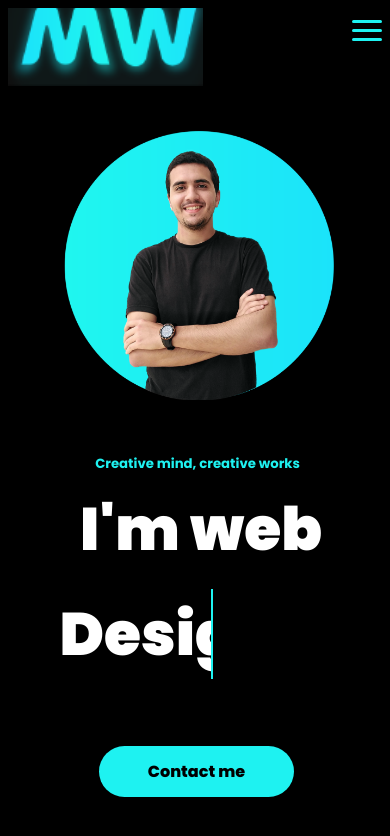
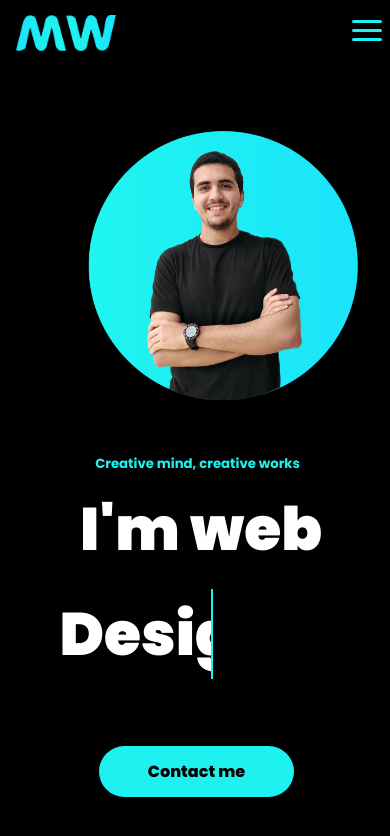
Before and after one commit to Linda2490/portfollio_website, a React (Create React App) app in the folder portfolioclient/: page / in a window 390 px wide. Shown: the top 836 px of the page. Built offline with nearby package versions, Linux system fonts and the light colour scheme.

Commit message:
adjustments

```diff
--- a/portfolioclient/src/App.css
+++ b/portfolioclient/src/App.css
@@ -5,3 +5,7 @@
   box-sizing: border-box;
   width: 100%;
 }
+.oneline {
+  display: flex;
+  flex: row;
+}
--- a/portfolioclient/src/App.js
+++ b/portfolioclient/src/App.js
@@ -4,6 +4,7 @@ import Contact from './PortfolioContainer/contact/Contact'
 import Footer from './PortfolioContainer/Footer'
 import Home from './PortfolioContainer/Home/Home'
 import Hf from './PortfolioContainer/Home_following/Hf'
+import Logo from './PortfolioContainer/logoMW/Logo'
 import Navbar from './PortfolioContainer/Navbar/Navbar'
 import Sc from './PortfolioContainer/services_component/Sc'
 import ScIcons from './PortfolioContainer/services_component/ScIcons'
@@ -14,8 +15,10 @@ import Works from './PortfolioContainer/works/Works'
 function App() {
   return (
     <div className="main-container">
+      <div className='oneline'>
+       <Logo />
       <Navbar />
-
+      </div>
       <Home />
       <Hf />
       <Sc />
--- a/portfolioclient/src/PortfolioContainer/Home/Home.css
+++ b/portfolioclient/src/PortfolioContainer/Home/Home.css
@@ -112,54 +112,7 @@ button {
     left: 0;
   }
 }
-/* /* .cta-buttonX {
-  color: white;
-		text-transform: uppercase;
-		border: 2px solid var(--sec-main-color);
-		border-radius: 50px;
-		background-color: var(--sec-main-color);
-} */
-/* .cta-buttonX:hover, .cta-buttonX:focus {
-		box-shadow: 0 5px 11px 0 rgba(0, 0, 0, 0.18), 0 4px 14px 1px rgba(0, 0, 0, 0.15);
 
-} */
-/* .btn-m {
-
-font-size: 1em;
-
-line-height: normal;
-
-text-transform: uppercase;
-
-font-family: 'Lato', sans-serif;
-
-font-weight: 900;
-
--webkit-transition: all .3s ease-in-out;
-
-transition: all .3s ease-in-out, color 0.2s 0.3s;
-
-letter-spacing: 0;
-
-border-radius: 45px;
-
-height: auto;
-
-padding: .8em 2.1em;
-} */
-
-/* .btn-m:hover {
-
-	cursor: pointer;
-	padding: .8em 2.7em;
-  padding-left: 2.7em;
-} */
-
-/* a.btn-m{
-
-	margin: 3rem 0;
-
-} */
 @media screen and (max-width: 500px) {
   .Home-details {
     margin-bottom: -40em;
@@ -187,7 +140,7 @@ padding: .8em 2.1em;
     width: 17em;
     background-repeat: no-repeat;
     background-position: center;
-    margin-left: -3rem;
+    margin-left: -1.5rem;
   }
   .Home-details {
     display: inline-block;
--- a/portfolioclient/src/PortfolioContainer/Navbar/Navbar.css
+++ b/portfolioclient/src/PortfolioContainer/Navbar/Navbar.css
@@ -17,6 +17,7 @@
    margin-right: 50px;
   position: relative;
 }
+
 .items {
   margin-right: 25px;
   cursor: pointer;
@@ -66,7 +67,7 @@ a {
   }
   .items {
     width: 100%;
-    margin-right: 8rem;
+    margin-right: 12rem;
     text-align: center;
     margin-top: 3rem;
     font-size: 1.2rem;
--- a/portfolioclient/src/PortfolioContainer/Navbar/Navbar.js
+++ b/portfolioclient/src/PortfolioContainer/Navbar/Navbar.js
@@ -1,6 +1,6 @@
 import React, { useState, useEffect } from 'react'
 import './Navbar.css'
-var mw = require('../../assets/Asset 1.png')
+// var mw = require('../../assets/Asset 1.png')
 
 export default function Navbar() {
   const [showMenu, setShowMenu] = useState(false)
@@ -19,7 +19,7 @@ export default function Navbar() {
   }, [])
   return (
     <div className="navbar-container" id="navbar">
-     <img src={mw} style={{ left: ' 1em '}} alt="logo" className='img'/>
+     {/* <img src={mw} style={{ left: ' 1em '}} alt="logo" className='img'/> */}
 
       <nav>
         {(showMenu || desktopScreen > 500) && (
--- a/portfolioclient/src/PortfolioContainer/Testimonials/TestimonialsFollowing.css
+++ b/portfolioclient/src/PortfolioContainer/Testimonials/TestimonialsFollowing.css
@@ -94,7 +94,7 @@
   background-position: center;
   margin-left: 50em;
 
-  position: absolute;
+  position: fixed;
 }
 .second-logo {
  display: flex;
@@ -106,12 +106,13 @@
   background-repeat: no-repeat;
   background-position: center;
   margin-right: 50em;
-  position: absolute;
+  position: fixed;
 }
 .third-logo {
  font-weight: 800;
  font-size: 25px;
  margin-left: none;
  margin-top: 30px;
+ margin-left: 20em;
 }
 }
--- a/portfolioclient/src/PortfolioContainer/contact/Contact.css
+++ b/portfolioclient/src/PortfolioContainer/contact/Contact.css
@@ -136,7 +136,7 @@ h4 {
 }
 @media screen and (max-width:500px){
   .contact-parent {
-    margin-right: 2em;
+    margin-right: 5em;
 
 }
   .contact-highlight{
--- /dev/null
+++ b/portfolioclient/src/PortfolioContainer/logoMW/Logo.css
@@ -0,0 +1,40 @@
+.horizontal {
+   display: flex;
+   flex-direction: row;
+   justify-content: flex-start;
+   justify-items: center;
+   align-items: flex-start;
+   margin-right: 38em;
+   margin-left: 2em;
+}
+.m {
+    display: flex;
+
+  background-image: url("../../assets/w.png");
+  background-size: contain;
+  height: 50px;
+  width: 50px;
+  background-repeat: no-repeat;
+  background-position: center;
+
+  position: relative;
+
+}
+.w {
+    display: flex;
+
+  background-image: url("../../assets/m.png");
+  background-size: contain;
+  height: 50px;
+  width: 50px;
+  background-repeat: no-repeat;
+  background-position: center;
+
+  position: relative;
+}
+@media screen and (max-width:500px){
+    .horizontal {
+   margin-left: 0.5em;
+   margin-right: -10em;
+}
+}
--- /dev/null
+++ b/portfolioclient/src/PortfolioContainer/logoMW/Logo.js
@@ -0,0 +1,15 @@
+import React from 'react';
+import './Logo.css'
+export default function Logo() {
+  return (
+
+      <div className='horizontal'>
+        <div className="m">
+
+        </div>
+        <div className="w">
+
+        </div>
+      </div>
+)
+}
```
Also changed, not shown: portfolioclient/src/assets/m.png (added), portfolioclient/src/assets/w.png (added).
